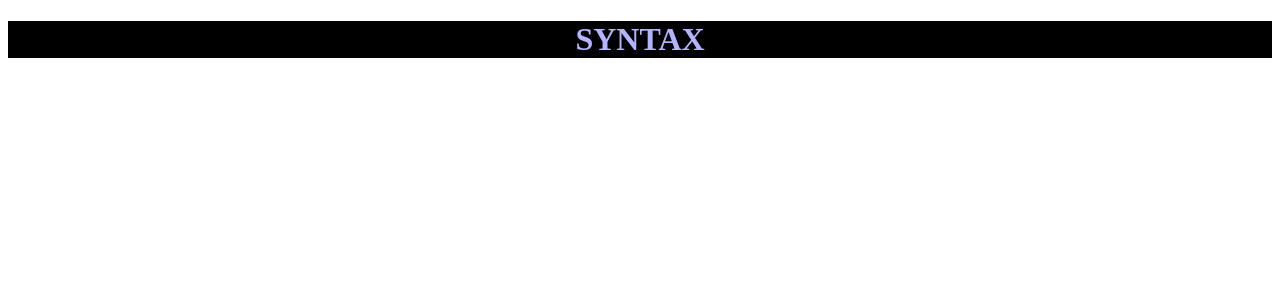
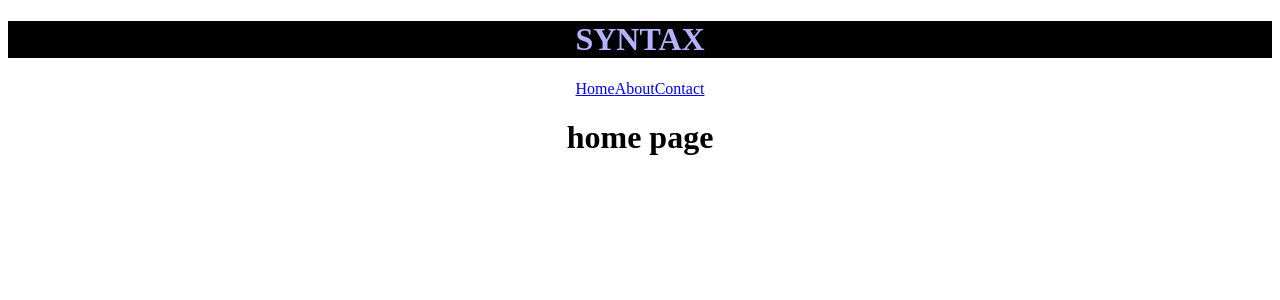
Before and after one commit to SoumyaOk4-4/Syntax-FIEM, a React (Create React App) app: page / in a window 1280 px wide. Shown: the top 300 px of the page. Built offline with nearby package versions, Linux system fonts and the light colour scheme.

Commit message:
route added

```diff
--- a/package.json
+++ b/package.json
@@ -9,6 +9,7 @@
     "@testing-library/user-event": "^13.5.0",
     "react": "^19.0.0",
     "react-dom": "^19.0.0",
+    "react-router-dom": "^7.3.0",
     "react-scripts": "5.0.1",
     "web-vitals": "^2.1.4"
   },
--- a/src/App.jsx
+++ b/src/App.jsx
@@ -1,6 +1,42 @@
 //libs
 import "./App.css";
+import { BrowserRouter as Router, Routes, Route, Link } from "react-router-dom";
 import React, { useState, useEffect } from "react";
+
+//routes
+function Home() {
+  return (
+    <>
+      <h1>home page</h1>
+    </>
+  );
+}
+
+function About() {
+  return (
+    <>
+      <h1>about</h1>
+    </>
+  );
+}
+
+function Contact() {
+  return (
+    <>
+      <h1>contact</h1>
+    </>
+  );
+}
+
+function Navbar() {
+  return (
+    <nav className="navbar">
+      <Link to="/">Home</Link>
+      <Link to="/about">About</Link>
+      <Link to="/contact">Contact</Link>
+    </nav>
+  );
+}
 
 function App() {
   const [loading, setLoading] = useState(true);
@@ -17,12 +53,7 @@ function App() {
 
   //did you knows
   const dyk = "Did You Know:";
-  const DYK_arr = [
-    dyk + " hello",
-    dyk + " hi",
-    dyk + " bye",
-    dyk + " ok"
-  ];
+  const DYK_arr = [dyk + " hello", dyk + " hi", dyk + " bye", dyk + " ok"];
 
   //did you know random function
   function getRandom_DYK(array) {
@@ -35,14 +66,25 @@ function App() {
       {loading ? (
         //loading screen
         <center>
-          <br /><br /><br />
+          <br />
+          <br />
+          <br />
           <h4 className="did-you-know">{getRandom_DYK(DYK_arr)}</h4>
-          <br /><br />
+          <br />
+          <br />
           <div className="loadingscreen"></div>
         </center>
       ) : (
         <>
           <h1 className="aaa-temp">SYNTAX</h1>
+          <Router>
+            <Navbar />
+            <Routes>
+              <Route path="/" element={<Home />} />
+              <Route path="/about" element={<About />} />
+              <Route path="/contact" element={<Contact />} />
+            </Routes>
+          </Router>
         </>
       )}
     </div>
```
Also changed, not shown: 1 other file (tests, documents, lock files or other folders).
